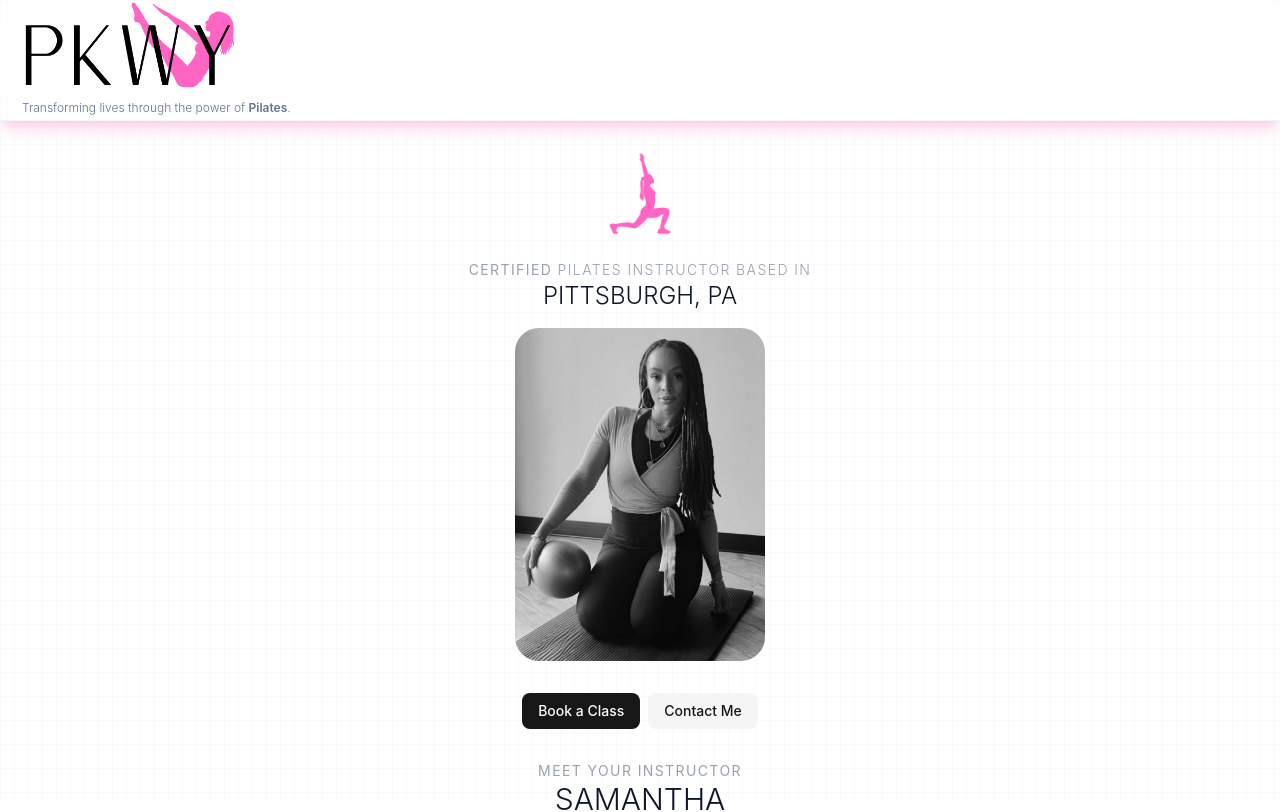
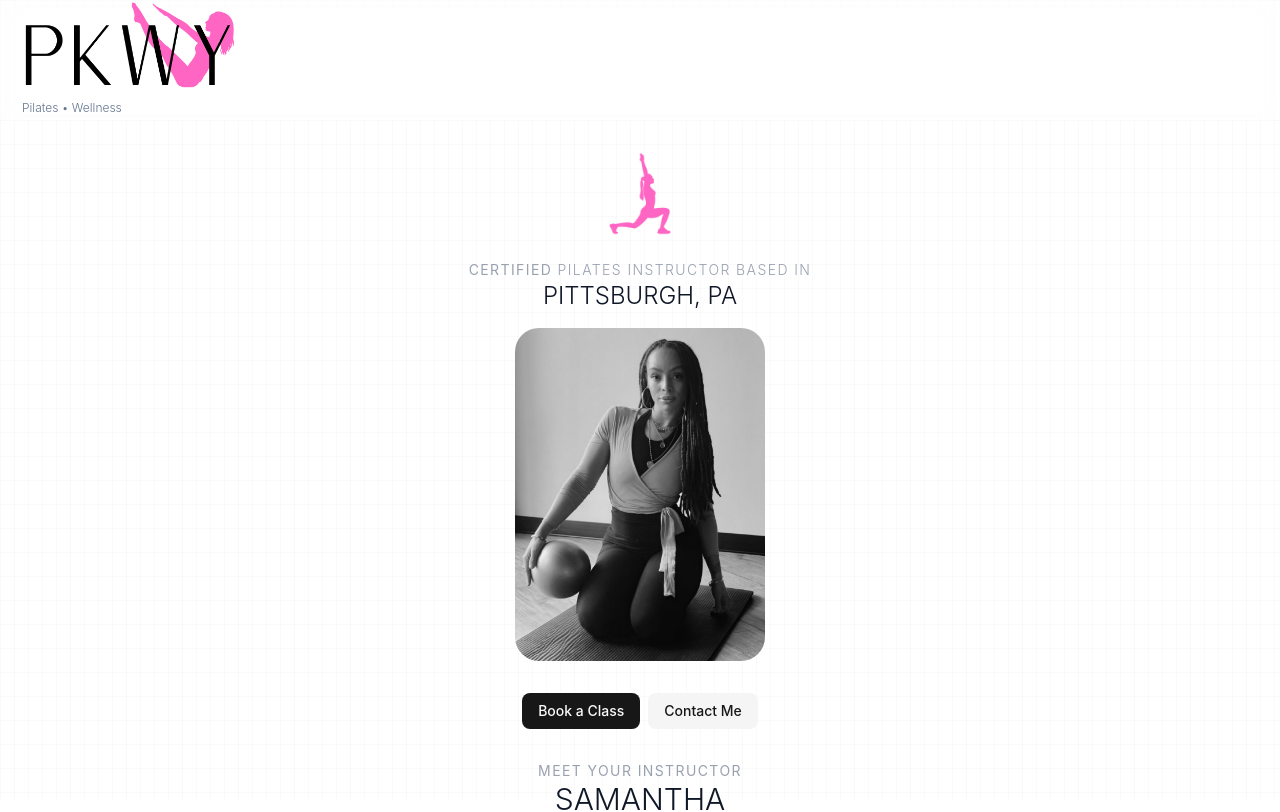
Before and after one commit to sarimyx/pkwy-wellness, a Next.js app: page / in a window 1280 px wide. Shown: the top 812 px of the page. Built offline with nearby package versions, Linux system fonts and the light colour scheme.

Commit message:
update navbar

```diff
--- a/components/Navbar.tsx
+++ b/components/Navbar.tsx
@@ -3,7 +3,7 @@ import Link from 'next/link';
 
 export function Navbar() {
   return (
-    <header className="fixed py-1 top-0 w-full backdrop-blur-sm z-50 border-b border-gray-100 shadow-pink-200 shadow-lg">
+    <header className="fixed py-1 top-0 w-full backdrop-blur-sm z-50 border-b border-gray-100/20">
       <div>
         <div className="flex justify-between items-center h-24">
           <div className="flex items-center">
@@ -19,7 +19,7 @@ export function Navbar() {
         </div>
         <div className="px-5.5 space-y-1">
           <p className='font-light text-xs text-left text-slate-500'>
-            Transforming lives through the power of <strong className='font-semibold'>Pilates</strong>.
+            Pilates • Wellness
           </p>
         </div>
       </div>
```
